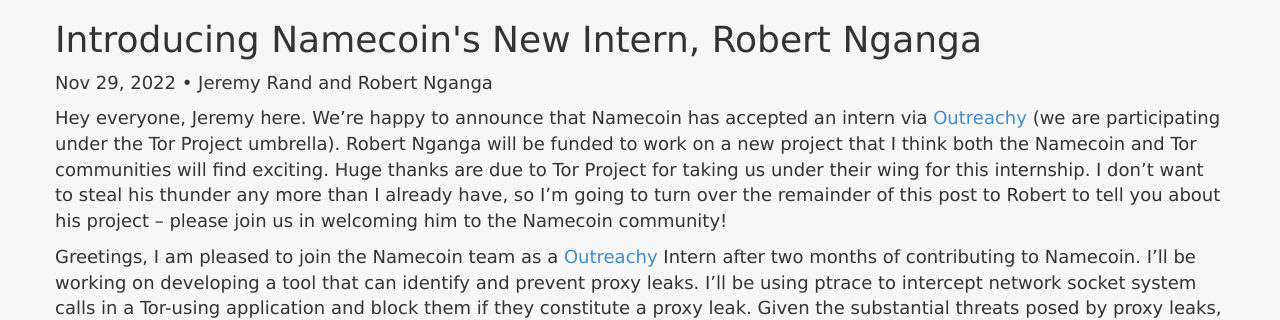
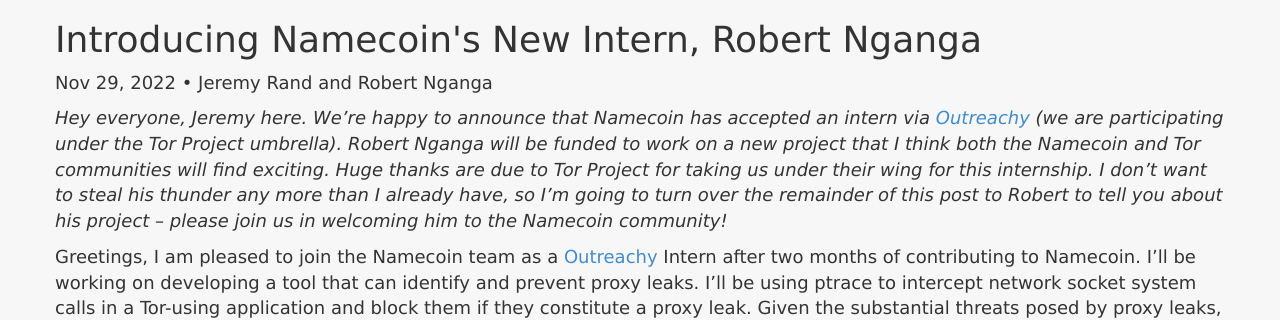
Before and after one commit to JeremyRand/namecoin.org, a Jekyll site: the page built from _posts/2022-11-29-introducing-intern-robert-nganga.md, in a window 1280 px wide. Shown: the part 390-710 px from the top of the page. Built offline with Jekyll 4.4.1, drawn with Linux system fonts in a browser that asks for light colours.

```diff
--- a/_posts/2022-11-29-introducing-intern-robert-nganga.md
+++ b/_posts/2022-11-29-introducing-intern-robert-nganga.md
@@ -5,7 +5,7 @@ author: "Jeremy Rand and Robert Nganga"
 tags: [News]
 ---
 
-Hey everyone, Jeremy here.  We're happy to announce that Namecoin has accepted an intern via [Outreachy](https://www.outreachy.org/) (we are participating under the Tor Project umbrella).  Robert Nganga will be funded to work on a new project that I think both the Namecoin and Tor communities will find exciting.  Huge thanks are due to Tor Project for taking us under their wing for this internship.  I don't want to steal his thunder any more than I already have, so I'm going to turn over the remainder of this post to Robert to tell you about his project -- please join us in welcoming him to the Namecoin community!
+*Hey everyone, Jeremy here.  We're happy to announce that Namecoin has accepted an intern via [Outreachy](https://www.outreachy.org/) (we are participating under the Tor Project umbrella).  Robert Nganga will be funded to work on a new project that I think both the Namecoin and Tor communities will find exciting.  Huge thanks are due to Tor Project for taking us under their wing for this internship.  I don't want to steal his thunder any more than I already have, so I'm going to turn over the remainder of this post to Robert to tell you about his project -- please join us in welcoming him to the Namecoin community!*
 
 Greetings, I am pleased to join the Namecoin team as a [Outreachy](https://www.outreachy.org/) Intern after two months of contributing to Namecoin. I'll be working on developing a tool that can identify and prevent proxy leaks. I'll be using ptrace to intercept network socket system calls in a Tor-using application and block them if they constitute a proxy leak. Given the substantial threats posed by proxy leaks, the technology will improve security and privacy while resolving current problems with the technologies already in use. For instance, torsocks, an LD_PRELOAD-based program that intercepts calls to the network functions of the standard C library, is incompatible with statically linked software, such as the majority of Golang-written applications (Given that Golang is frequently used for security-conscious applications, this is particularly problematic) Transparent proxy tools like Whonix can result in usage of multiple applications being traceable to the same user, since you can't easily enforce stream isolation (degrading anonymity into much weaker pseudonymity)
 
```
